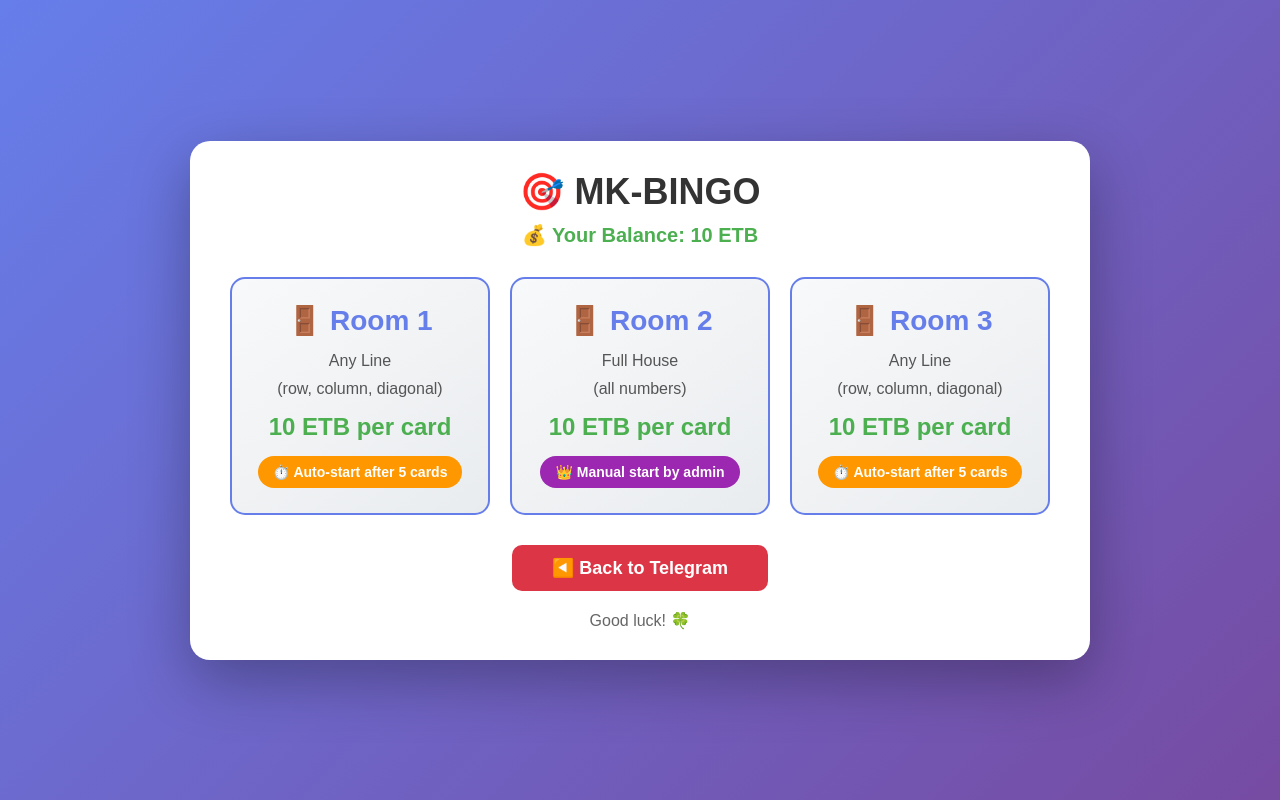
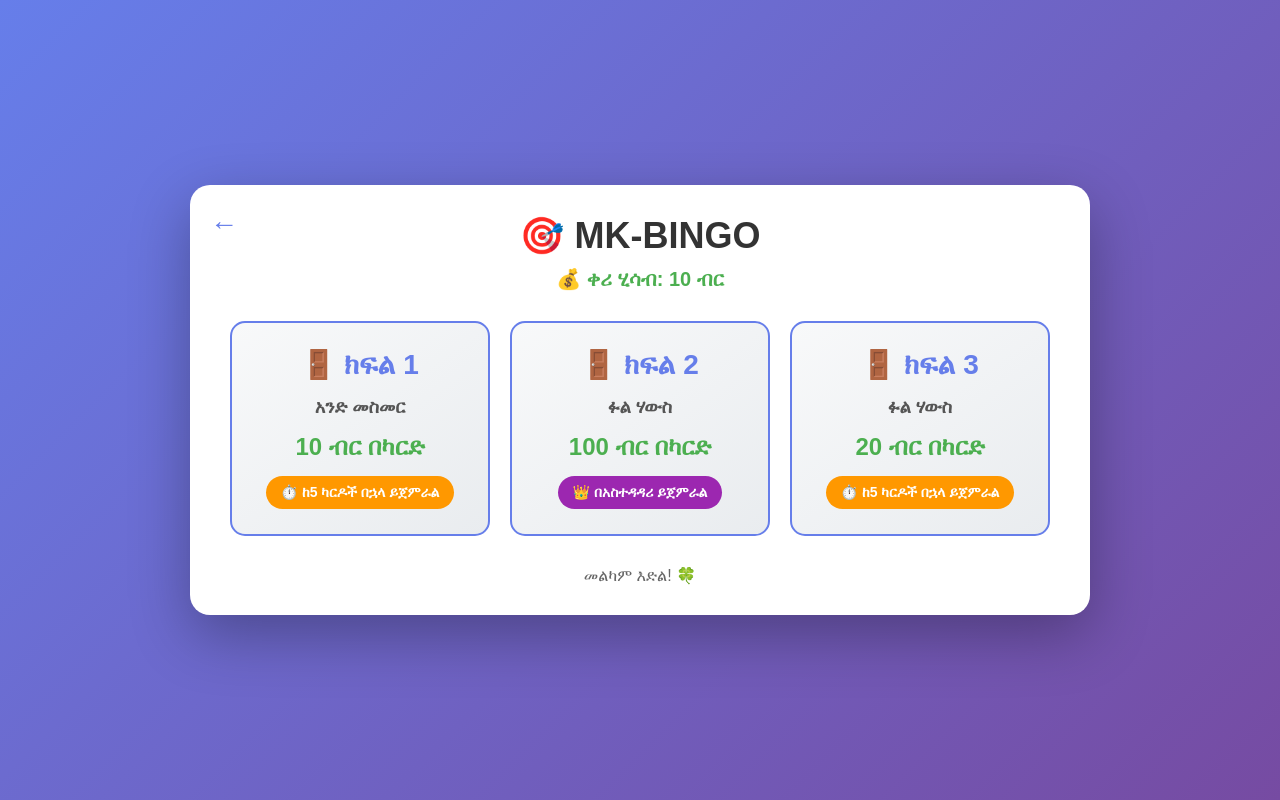
Before and after one commit to suedawel900-collab/Bingo, a FastAPI app: template templates/rooms.html in a window 1280 px wide. Run offline with FastAPI, Linux system fonts and the light colour scheme; the template is opened without the code that fills it: most values are stand-ins (such as "Sample title", 1, 10 or a date in 2020); parts of the project's set-up code (start-up, migrations or seed data) failed here and were passed over.

Commit message:
Update rooms.html

```diff
--- a/templates/rooms.html
+++ b/templates/rooms.html
@@ -22,6 +22,22 @@
             box-shadow: 0 20px 60px rgba(0,0,0,0.3);
             padding: 30px;
             text-align: center;
+            position: relative;
+        }
+        .back-arrow {
+            position: absolute;
+            top: 20px;
+            left: 20px;
+            font-size: 28px;
+            cursor: pointer;
+            color: #667eea;
+            transition: transform 0.3s;
+            text-decoration: none;
+            display: inline-block;
+        }
+        .back-arrow:hover {
+            transform: translateX(-5px);
+            color: #764ba2;
         }
         h1 {
             color: #333;
@@ -63,7 +79,8 @@
         .room-card .pattern {
             color: #555;
             margin: 10px 0;
-            font-size: 16px;
+            font-size: 18px;
+            font-weight: bold;
         }
         .room-card .price {
             font-size: 24px;
@@ -83,20 +100,6 @@
         .room-card.room2 .start-type {
             background: #9c27b0;
         }
-        .back-btn {
-            padding: 12px 40px;
-            background: #dc3545;
-            color: white;
-            border: none;
-            border-radius: 10px;
-            cursor: pointer;
-            font-size: 18px;
-            font-weight: bold;
-            transition: background 0.3s;
-        }
-        .back-btn:hover {
-            background: #c82333;
-        }
         .footer {
             margin-top: 20px;
             color: #666;
@@ -105,40 +108,38 @@
 </head>
 <body>
     <div class="container">
+        <a href="https://t.me/{{ bot_username }}" class="back-arrow" title="Back to Telegram">←</a>
+
         <h1>🎯 MK-BINGO</h1>
-        <div class="balance">💰 Your Balance: <span id="balance">{{ balance }}</span> ETB</div>
+        <div class="balance">💰 ቀሪ ሂሳብ: <span id="balance">{{ balance }}</span> ብር</div>
 
         <div class="rooms">
-            <!-- Room 1 -->
+            <!-- Room 1 - Any Line -->
             <div class="room-card" onclick="selectRoom(1)">
-                <h2>🚪 Room 1</h2>
-                <div class="pattern">Any Line</div>
-                <div class="pattern">(row, column, diagonal)</div>
-                <div class="price">{{ price_room1 }} ETB per card</div>
-                <div class="start-type">⏱️ Auto-start after 5 cards</div>
+                <h2>🚪 ክፍል 1</h2>
+                <div class="pattern">አንድ መስመር</div>
+                <div class="price">10 ብር በካርድ</div>
+                <div class="start-type">⏱️ ከ5 ካርዶች በኋላ ይጀምራል</div>
             </div>
 
-            <!-- Room 2 -->
+            <!-- Room 2 - Full House 100 Birr -->
             <div class="room-card room2" onclick="selectRoom(2)">
-                <h2>🚪 Room 2</h2>
-                <div class="pattern">Full House</div>
-                <div class="pattern">(all numbers)</div>
-                <div class="price">{{ price_room2 }} ETB per card</div>
-                <div class="start-type">👑 Manual start by admin</div>
+                <h2>🚪 ክፍል 2</h2>
+                <div class="pattern">ፉል ሃውስ</div>
+                <div class="price">100 ብር በካርድ</div>
+                <div class="start-type">👑 በአስተዳዳሪ ይጀምራል</div>
             </div>
 
-            <!-- Room 3 -->
+            <!-- Room 3 - Full House 20 Birr -->
             <div class="room-card" onclick="selectRoom(3)">
-                <h2>🚪 Room 3</h2>
-                <div class="pattern">Any Line</div>
-                <div class="pattern">(row, column, diagonal)</div>
-                <div class="price">{{ price_room3 }} ETB per card</div>
-                <div class="start-type">⏱️ Auto-start after 5 cards</div>
+                <h2>🚪 ክፍል 3</h2>
+                <div class="pattern">ፉል ሃውስ</div>
+                <div class="price">20 ብር በካርድ</div>
+                <div class="start-type">⏱️ ከ5 ካርዶች በኋላ ይጀምራል</div>
             </div>
         </div>
 
-        <button class="back-btn" onclick="goBack()">◀️ Back to Telegram</button>
-        <div class="footer">Good luck! 🍀</div>
+        <div class="footer">መልካም እድል! 🍀</div>
     </div>
 
     <script>
@@ -148,10 +149,6 @@
         function selectRoom(roomId) {
             window.location.href = `/game?user_id=${userId}&game_id=${roomId}`;
         }
-
-        function goBack() {
-            window.open(`https://t.me/${botUsername}`, '_blank');
-        }
     </script>
 </body>
 </html>
```
